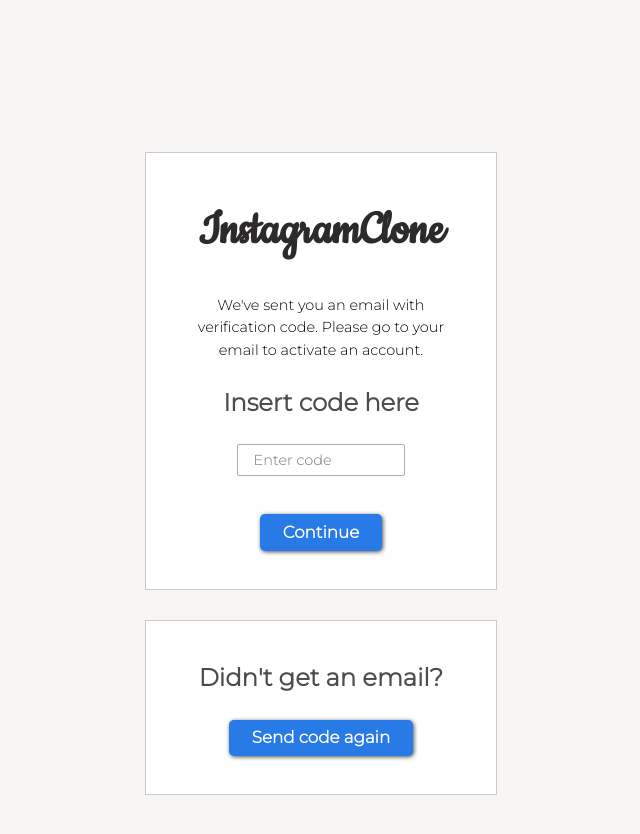
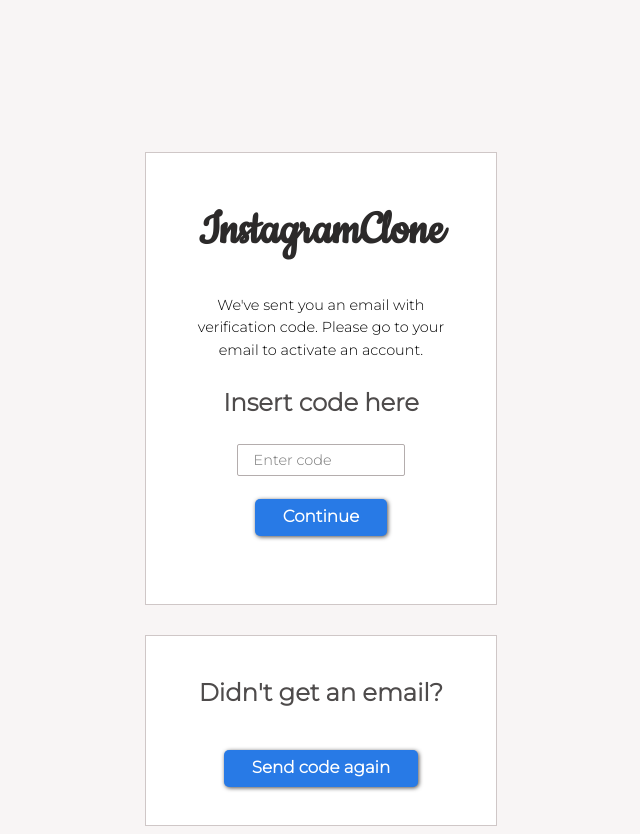
Before and after one commit to pushay/clone, a React (Create React App) app: page /signUp/message in a window 1280 px wide. Shown: the top 834 px of the page, without its empty margins (319-959 px from the left). Built offline with nearby package versions, Linux system fonts and the light colour scheme.

Commit message:
fix email verification with code

```diff
--- a/src/Components/Button/Button.jsx
+++ b/src/Components/Button/Button.jsx
@@ -3,7 +3,7 @@ import React from 'react';
 function Button(props){
 
     return(
-        <div>
+        <div style={{display:'flex', justifyContent:'center'}}>
             <button type='button' disabled={props.disabled ? props.disabled : null} onClick={props.onClick ? props.onClick : null}  className={props.buttonClass}>{props.buttonText}</button>
         </div>
     )
--- a/src/Components/Form/Form.jsx
+++ b/src/Components/Form/Form.jsx
@@ -11,6 +11,7 @@ function Form(props){
     const [buttonDisabled, setButtonState] = useState(true)
     const [logRedInputs, setLogRedInputs] = useState([])
     const [signRedInputs, setSignRedInputs] = useState([])
+    const [verificationCode, setVerificationCodeInput] = useState({})
 
     const location = useLocation();
     const history = useHistory();
@@ -77,7 +78,7 @@ function Form(props){
 
         setTimeout(()=> {
             setSignRedInputs([])
-        },10000)
+        },6000)
 
     }
 }
@@ -227,16 +228,16 @@ function Form(props){
         if (location.pathname === '/signUp') {
             setSignUpForm({...signUpForm, [input]:inputValue})
         }
-        if (location.pathname === '/message'){
-            props.setVerificationCodeInput(inputValue)
+        if (location.pathname === '/signUp/message'){
+            setVerificationCodeInput({...verificationCode, [input]:inputValue})
         }
     }
 
     const checkForm = () => {
-        if (props.popUpMessages.length == 0){
-
         const login = 'http://localhost/backend/auth/login.php'
         const sign = 'http://localhost/backend/auth/signup.php'
+
+        if (props.popUpMessages && props.popUpMessages.length == 0){
 
             if (location.pathname === '/'){
             postSignUpForm(loginForm, 'login', login)
@@ -245,6 +246,10 @@ function Form(props){
             if (location.pathname === '/signUp'){
             postSignUpForm(signUpForm, 'signUp', sign)
             }
+        }
+        if (location.pathname === '/signUp/message'){
+            console.log('innn')
+            postSignUpForm(verificationCode, 'verificateCode', sign)
         }
     }
 
@@ -275,26 +280,37 @@ function Form(props){
         for (let [key, value] of Object.entries(form)){
             formData.append(key, value)
         }
-
         formData.append('type', formType);
+        console.log(form, formType, http);
+        console.log('jestem tu')
         fetch(http, {
             method: 'POST',
             mode:'cors',
             body: formData
             })
             .then(response => response.json()).then((response) => {
+                console.log(response)
+                if (location.pathname === '/signUp'){
                     if (response.registered){
+                        console.log('registered')
                         clearForm();
                         history.push('/signUp/message')
-
                     } else changeFormIfDataExists(response)
+                }
+                console.log('between')
+                if (location.pathname === '/signUp/message'){
+                    console.log(response)
+                    console.log('in verificationCode!')
+                }
             })
     }
 
     const buttonFunctionWrapper = () => {
+        if (location.pathname === '/' || location.pathname === '/signUp'){
             showPopup()
             redingInputs()
             checkForm()
+        } else checkForm()
     }
 
     return(
@@ -317,7 +333,7 @@ function Form(props){
                         )
                     })}
                 {props.button ?
-                <Button buttonText={props.buttonName} buttonClass='button button--form' onClick={() =>{buttonFunctionWrapper()}} disabled={buttonDisabled}/>
+                <Button buttonText={props.buttonName} buttonClass={props.buttonClass} onClick={() =>{buttonFunctionWrapper()}} disabled={location.pathname === '/' || location.pathname === '/signUp'? buttonDisabled : null}/>
                 : null
                 }
             </form>
--- a/src/Components/LoginSign/LogSign.jsx
+++ b/src/Components/LoginSign/LogSign.jsx
@@ -61,7 +61,7 @@ function LogSign(props){
             className="logSign__Instagram">
                 <div className='logSign__log'>
                     <TextBlock text={TextBlockTexts.textBlock1} />
-                    <Form inputs={props.inputs} showPopUp={showPopUp} buttonName={props.buttonName} inputClass='form__input form__input--form' setPopUpMessages={setPopUpMessages} popUpMessages={popUpMessages} button  setShowPopUp={setShowPopUp}/>
+                    <Form inputs={props.inputs} showPopUp={showPopUp} buttonName={props.buttonName} inputClass='form__input form__input--form' setPopUpMessages={setPopUpMessages} popUpMessages={popUpMessages} button buttonClass='button button--form'  setShowPopUp={setShowPopUp}/>
                     <span className='logSign__divide'>OR</span>
                     <div className="fb-login-button logSign__facebook" data-width="278" data-size="large" data-button-type="continue_with"
                     data-layout="default" data-auto-logout-link="true" data-use-continue-as="false" data-scope="email">
--- a/src/Components/Message/Message.jsx
+++ b/src/Components/Message/Message.jsx
@@ -1,33 +1,19 @@
-import React, {useState} from 'react';
+import React from 'react';
 import Button from '../Button/Button';
 import Form from '../Form/Form';
 import TextBlock from '../TextBlock/TextBlock';
 import TextBlocks from '../TextBlock/TextBlockText';
-import { useLocation } from 'react-router-dom';
-
 
 function Message(props){
 
-    const [verificationCode, setVerificationCodeInput] = useState()
-
-    const location = useLocation();
-
-    const attachFunction = () => {
-        if (location.pathname === '/message'){
-            return () => {}
-        }
-    }
     return(
         <div className={props.modaldivClass}>
             <div className='textBlock__question textBlock__question--column'>
                 <TextBlock text={props.textBlock1}/>
                 <TextBlock text={props.textBlock2}/>
                 {props.form ?
-                 <Form inputClass={props.inputClass} inputs='confirmInput' setVerificationCodeInput={setVerificationCodeInput} />
+                 <Form inputClass={props.inputClass} inputs='confirmInput' button={props.button} buttonName={props.buttonName} buttonClass='button button--confirm' />
                  : null}
-                {props.button ?
-                <Button buttonClass='button button--confirm' onClick={attachFunction()} buttonText={props.buttonName}/>
-                : null}
             </div>
             {props.quantity == 2 ?
                 <div className='textBlock__question textBlock__question--column'>
--- a/src/SCSS/Components/_Form.scss
+++ b/src/SCSS/Components/_Form.scss
@@ -13,6 +13,8 @@
       &__inputArea {
         display: flex;
         position: relative;
+        align-items: center;
+        justify-content: center;
       }
 
       &__input {
--- a/src/SCSS/Components/_button.scss
+++ b/src/SCSS/Components/_button.scss
@@ -16,7 +16,8 @@
     }
 
     &--confirm {
-        padding:0.35rem 1.5rem;
+        margin-top: 1rem;
+        padding:0.35rem 1.8rem;
     }
 
     &:focus {
```
Also changed, not shown: 1 other file (tests, documents, lock files or other folders). Lines whose indentation alone changed are shown as unchanged.
